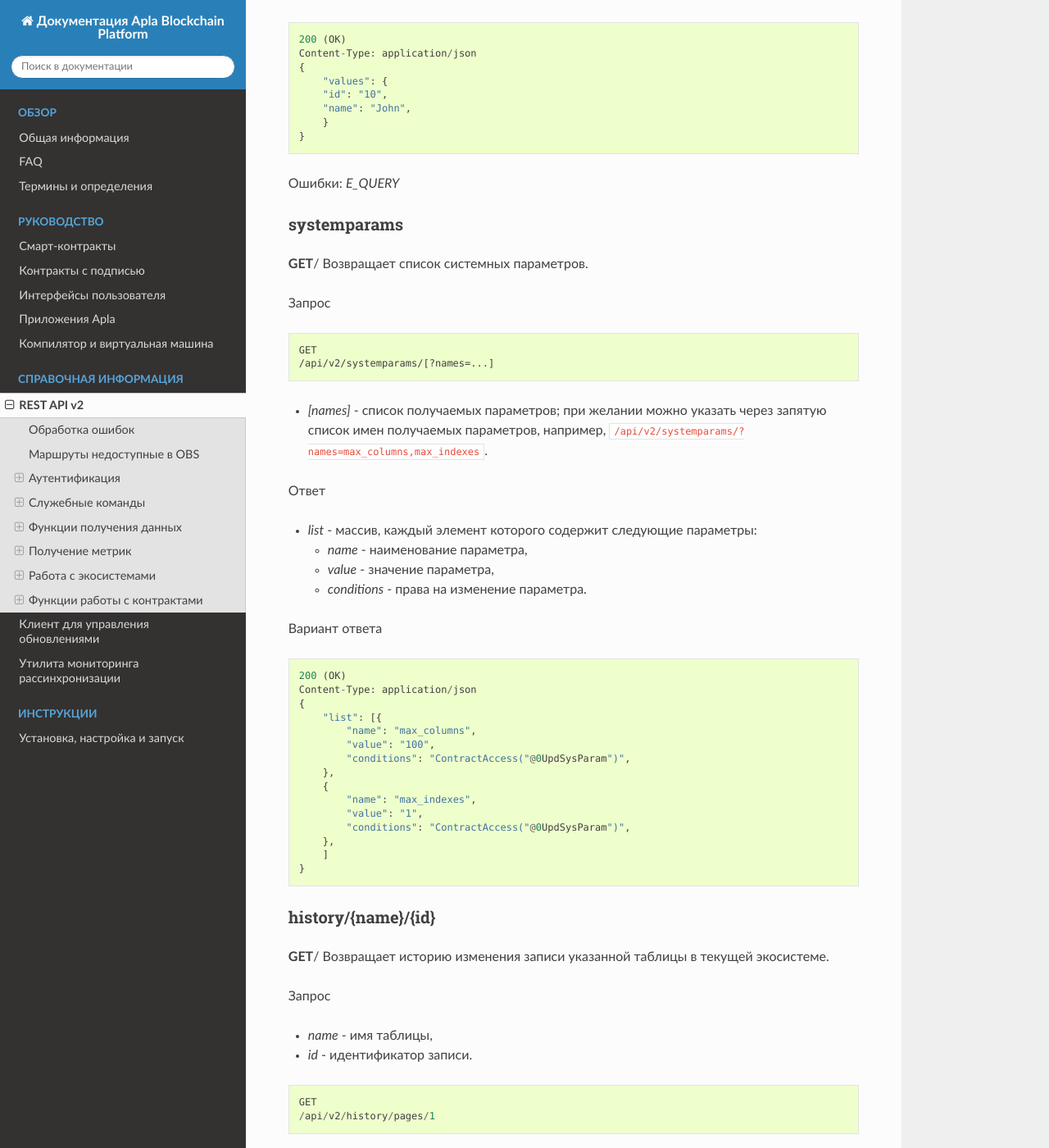
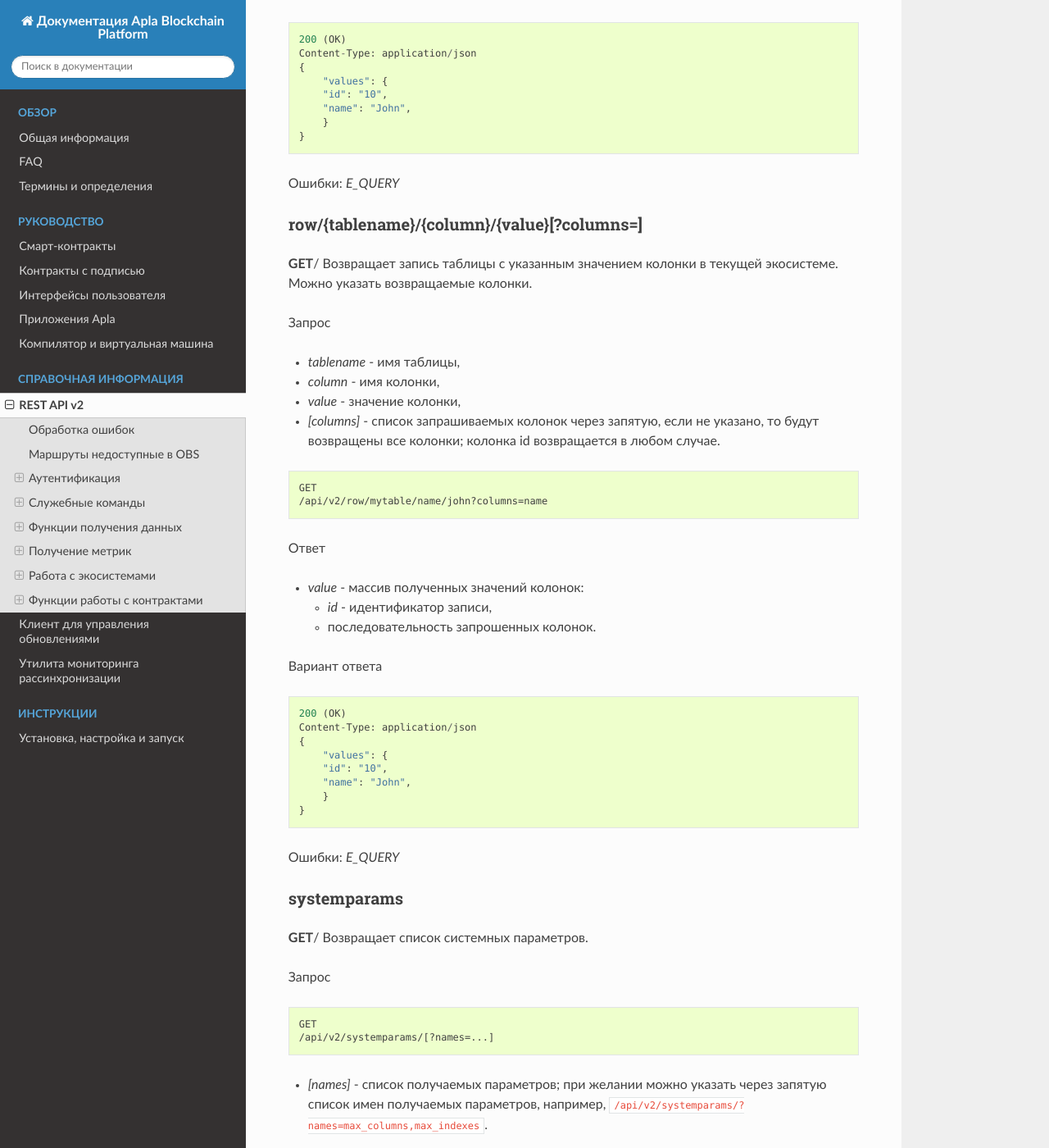
Before and after one commit to AplaProject/apla-docs-ru, a Sphinx documentation site: the page built from source/reference/api2.rst, in a window 1280 px wide and 1400 px high, scrolled down 20888 px. Shown: the whole window at 82% size. Built offline with Sphinx 7.4.7 and the Read the Docs theme 2.0.0, drawn with Linux system fonts in a browser that asks for light colours.

Commit message:
Update api2.rst

```diff
--- a/source/reference/api2.rst
+++ b/source/reference/api2.rst
@@ -978,6 +978,44 @@
 
 Ошибки: *E_QUERY*
 
+row/{tablename}/{column}/{value}[?columns=]
+===============================
+**GET**/ Возвращает запись таблицы с указанным значением колонки в текущей экосистеме. Можно указать возвращаемые колонки.
+
+Запрос
+
+* *tablename* - имя таблицы,
+* *column* - имя колонки,
+* *value* - значение колонки,
+* *[columns]* - список запрашиваемых колонок через запятую, если не указано, то будут возвращены все колонки; колонка id возвращается в любом случае.
+
+.. code::
+
+    GET
+    /api/v2/row/mytable/name/john?columns=name
+
+Ответ
+
+* *value* - массив полученных значений колонок:
+
+  * *id* - идентификатор записи,
+  * последовательность запрошенных колонок.
+
+Вариант ответа
+
+.. code::
+
+    200 (OK)
+    Content-Type: application/json
+    {
+        "values": {
+        "id": "10",
+        "name": "John",
+        }
+    }
+
+Ошибки: *E_QUERY*
+
 systemparams
 ==============================
 **GET**/  Возвращает список системных параметров.
```
